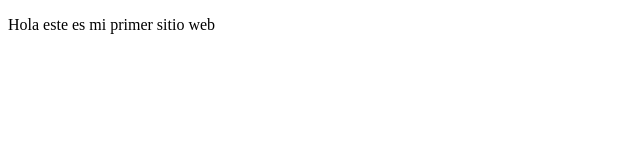
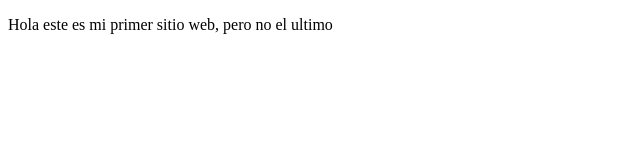
Before and after one commit to camimunozhe/proyectoDemoCursoPrework, a plain HTML site: page index.html in a window 1280 px wide. Shown: the whole page, without its empty margins (0-640 px from the left). Drawn offline with Linux system fonts and the light colour scheme.

Commit message:
cambios agregados

```diff
--- a/index.html
+++ b/index.html
@@ -7,6 +7,6 @@
     <title>Hola mundo</title>
 </head>
 <body>
-    <p>Hola este es mi primer sitio web</p>
+    <p>Hola este es mi primer sitio web, pero no el ultimo</p>
 </body>
 </html>
```
